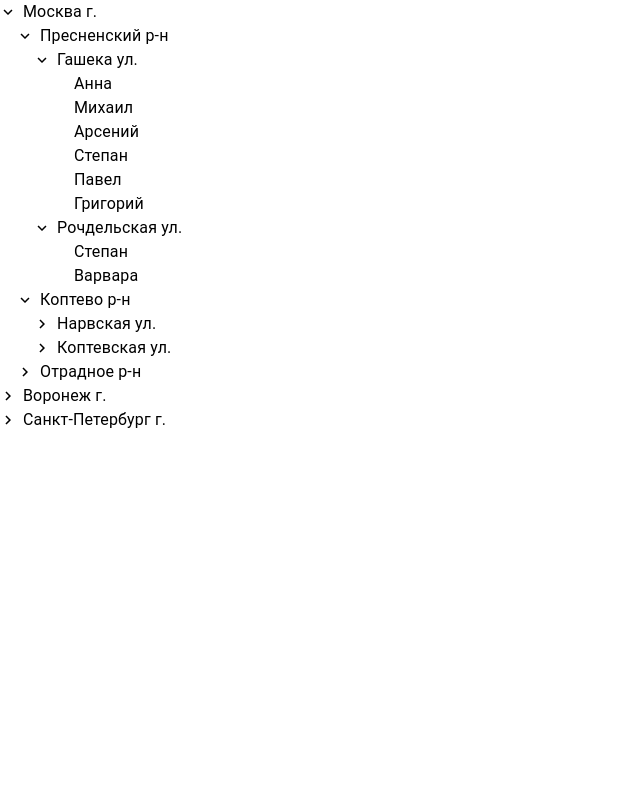
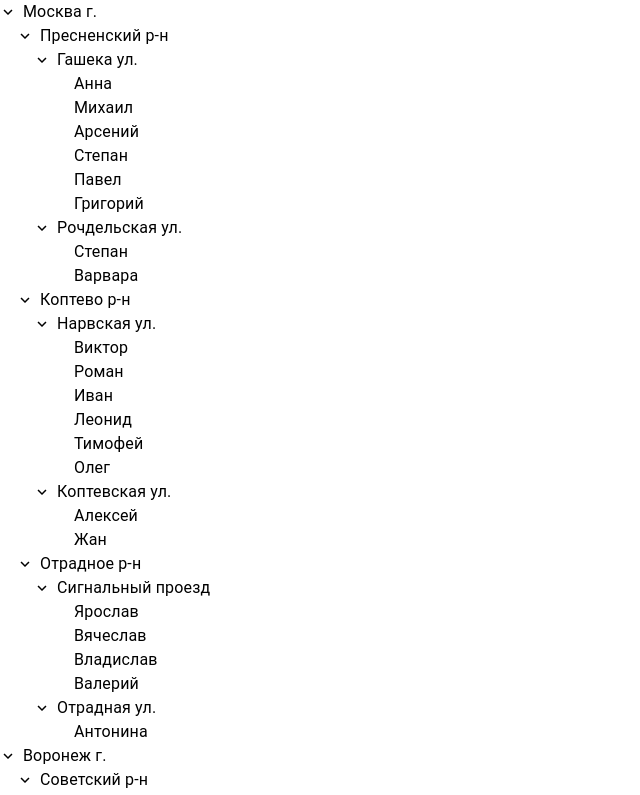
Before and after one commit to Andrew-Sparrow/steadycontrol-test, a React (Create React App) app: page / in a window 1280 px wide. Shown: the top 795 px of the page, without its empty margins (0-640 px from the left). Built offline with nearby package versions, Linux system fonts and the light colour scheme; data requests are answered from the project's data file.

Commit message:
ability to get expanded all items was developed

```diff
--- a/src/App.jsx
+++ b/src/App.jsx
@@ -110,8 +110,7 @@ const App = () => {
 
   return (
     <>
-      {/*<RecursiveTreeView dataTree={dataStructure.structure} expanded={dataStructure.idList}/>*/}
-      <RecursiveTreeView dataTree={dataStructure.structure} expanded={dataStructure.idList}/>
+      <RecursiveTreeView dataTree={dataStructure.structure} expandedItem={dataStructure.idList}/>
     </>
   );
 };
--- a/src/components/RecursiveTreeView.jsx
+++ b/src/components/RecursiveTreeView.jsx
@@ -17,6 +17,12 @@ const useStyles = makeStyles({
 
 export default function RecursiveTreeView(props) {
   const classes = useStyles();
+
+  const [expanded, setExpanded] = React.useState([]);
+
+  const handleToggle = (event, nodeIds) => {
+    setExpanded(nodeIds);
+  };
 
   const renderTree = (nodes) => {
     return (
@@ -41,8 +47,8 @@ export default function RecursiveTreeView(props) {
       className={classes.root}
       defaultCollapseIcon={<ExpandMoreIcon />}
       defaultExpandIcon={<ChevronRightIcon />}
-      defaultExpanded={['0-cityItem', '1-cityItem', '2-cityItem', '3-cityItem', '4-cityItem']}
-      // defaultExpanded={props.expanded ? props.expanded : []}
+      expanded={props.expandedItem ? props.expandedItem : []}
+      onNodeToggle={handleToggle}
     >
       {renderParent(props.dataTree ? props.dataTree : [])}
     </TreeView>
@@ -51,6 +57,7 @@ export default function RecursiveTreeView(props) {
 
 RecursiveTreeView.propTypes = {
   dataTree: PropTypes.array,
+  expandedItem: PropTypes.array,
 };
 
 RecursiveTreeView.defaultProps = {
--- a/src/utils/utils.js
+++ b/src/utils/utils.js
@@ -62,8 +62,6 @@ export const createStructure = (items) => {
     return accumulator;
   }, []);
 
-  console.log(structure);
-
   return {
     structure,
     idList
```
Also changed, not shown: 1 other file (tests, documents, lock files or other folders).
